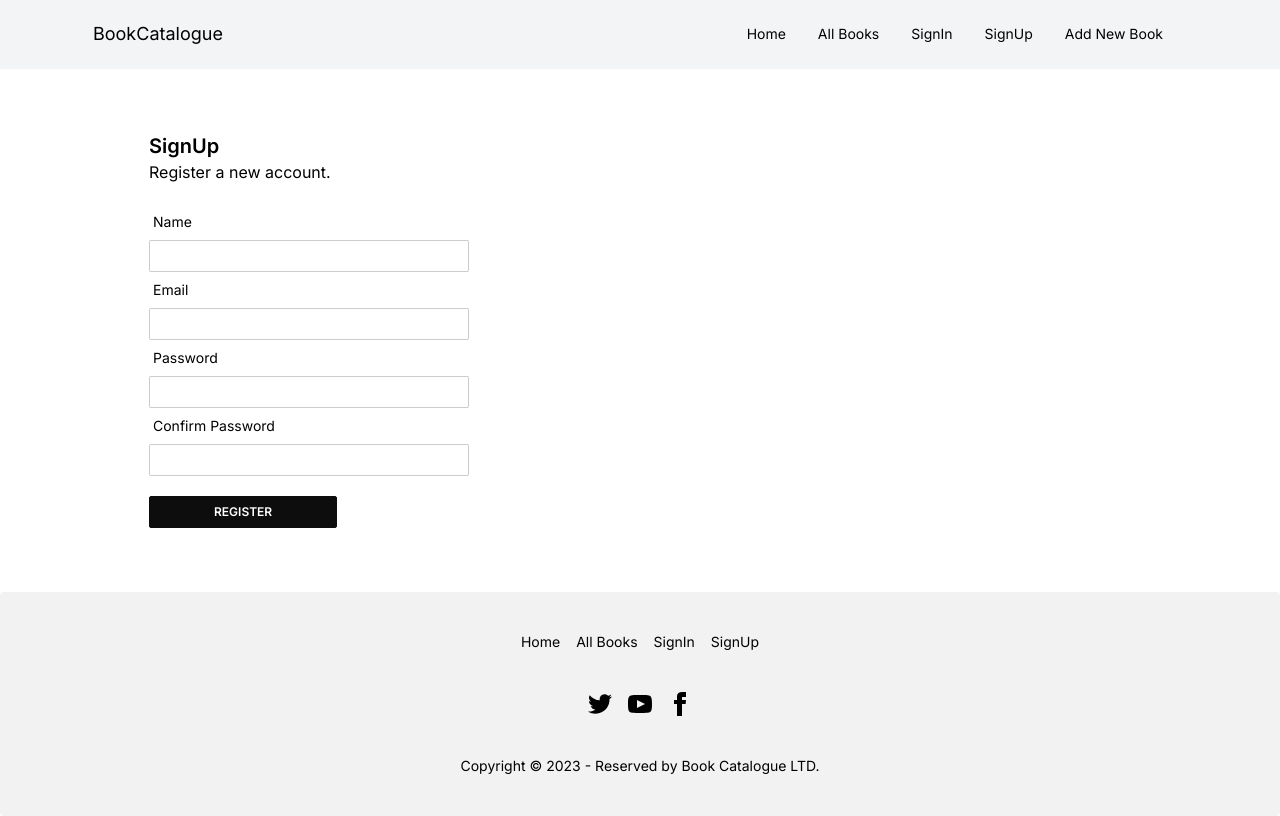
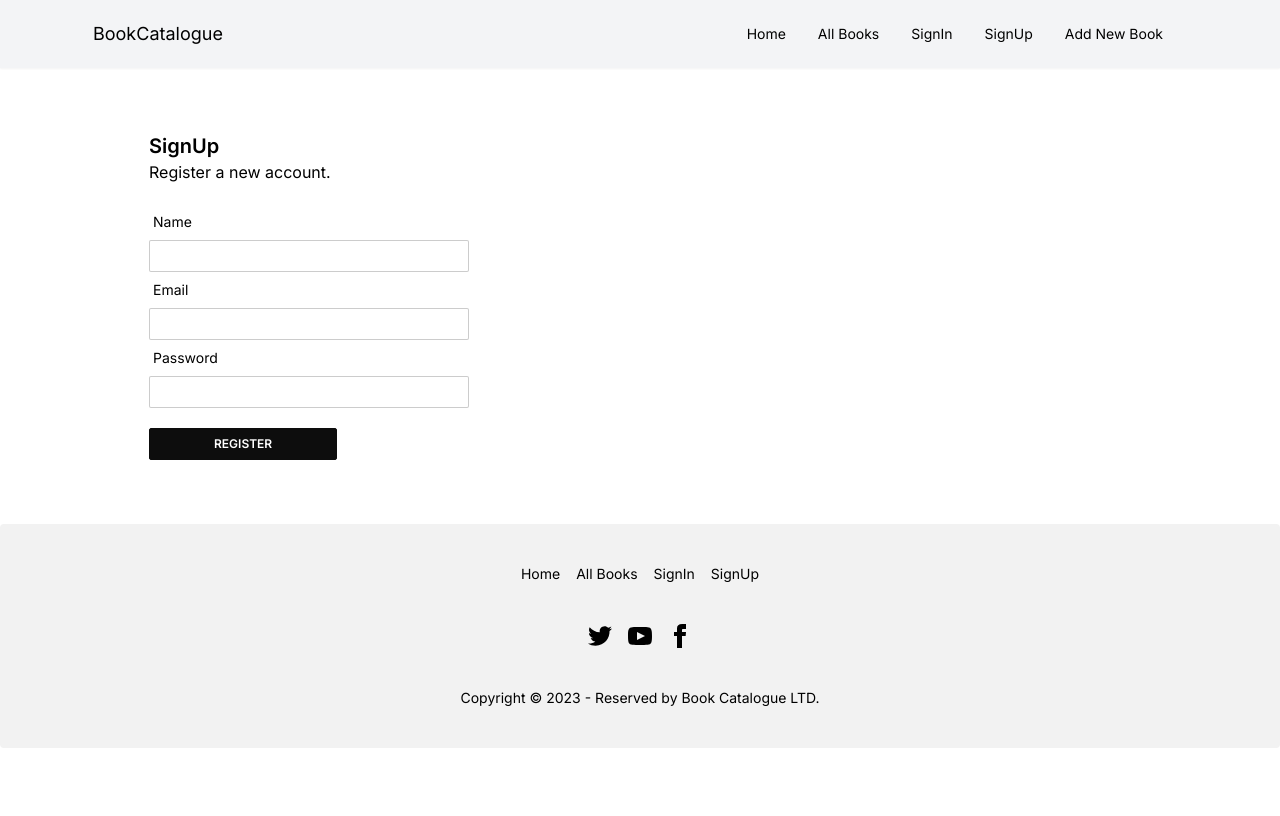
Before and after one commit to sifatullahsu/book-catalogue, a React (Vite) app: page /signup in a window 1280 px wide. Built offline with nearby package versions, Linux system fonts and the light colour scheme.

Commit message:
signup user

```diff
--- a/package.json
+++ b/package.json
@@ -13,6 +13,7 @@
     "@reduxjs/toolkit": "^1.9.5",
     "react": "^18.2.0",
     "react-dom": "^18.2.0",
+    "react-hot-toast": "^2.4.1",
     "react-icons": "^4.10.1",
     "react-redux": "^8.1.1",
     "react-router-dom": "^6.14.1"
--- a/src/layouts/Main.tsx
+++ b/src/layouts/Main.tsx
@@ -1,3 +1,4 @@
+import { Toaster } from "react-hot-toast";
 import { Outlet } from "react-router-dom";
 import Footer from "../components/Footer";
 import Header from "../components/Header";
@@ -14,6 +15,7 @@ const Main = () => {
       <Header />
       <Outlet />
       <Footer />
+      <Toaster />
     </>
   );
 };
--- a/src/pages/BookDetails.tsx
+++ b/src/pages/BookDetails.tsx
@@ -11,7 +11,7 @@ const BookDetails = () => {
   const { data, isLoading } = useGetBookQuery(id);
 
   const [isVisitor] = useState(true);
-  const [isAuthorized] = useState(true);
+  const [isAuthorized] = useState(false);
 
   if (isLoading) return <div>loading</div>;
 
@@ -31,20 +31,29 @@ const BookDetails = () => {
           <div className="text-sm font-medium my-5">
             <p>Genre: {book?.genre}</p>
             <p>
-              Publication Date:{" "}
+              Publication Date:
               {new Date(book?.publicationDate).toLocaleDateString()}
             </p>
           </div>
 
           <div>{book?.summery}</div>
           <div className="space-x-1 absolute top-10 right-5">
+            <button disabled={!isAuthorized}></button>
+            {isAuthorized ? (
               <Link
                 to={`/all-books/${id as string}/edit`}
+                className="btn btn-sm btn-ghost px-1 text-2xl "
+              >
+                <BiEdit />
+              </Link>
+            ) : (
+              <button
                 disabled={!isAuthorized}
                 className="btn btn-sm btn-ghost px-1 text-2xl "
               >
                 <BiEdit />
-            </Link>
+              </button>
+            )}
             <button
               disabled={!isAuthorized}
               className="btn btn-sm btn-ghost px-1 text-2xl "
--- a/src/pages/SignUp.tsx
+++ b/src/pages/SignUp.tsx
@@ -1,6 +1,37 @@
+/* eslint-disable @typescript-eslint/no-unsafe-argument */
+import { ChangeEvent } from "react";
+import { toast } from "react-hot-toast";
+import { useNavigate } from "react-router-dom";
+import { useSignUpUserMutation } from "../redux/features/user/userApi";
+
 const SignUp = () => {
+  const [signUpUser] = useSignUpUserMutation();
+  const navigate = useNavigate();
+
+  const handleSignUp = async (event: ChangeEvent<HTMLFormElement>) => {
+    event.preventDefault();
+    const form = event.target;
+
+    const data = {
+      name: form.fullname.value,
+      email: form.email.value,
+      password: form.password.value,
+    };
+
+    // eslint-disable-next-line @typescript-eslint/no-explicit-any
+    await signUpUser(data).then((data: any) => {
+      if (data?.data) {
+        toast.success("User SignUp Successfull. Please login.");
+        form.reset();
+        navigate("/signin");
+      } else if (data?.error) {
+        toast.error(data.error?.data?.message);
+      }
+    });
+  };
+
   return (
-    <>
+    <form onSubmit={handleSignUp}>
       <div className="container">
         <div className="p-5 md:p-8 lg:p-16">
           <div className="mb-5">
@@ -13,7 +44,7 @@ const SignUp = () => {
             </label>
             <input
               type="text"
-              name="name"
+              name="fullname"
               className="input input-sm input-bordered w-full max-w-xs"
             />
           </div>
@@ -37,22 +68,12 @@ const SignUp = () => {
               className="input input-sm input-bordered w-full max-w-xs"
             />
           </div>
-          <div className="form-control w-full max-w-xs">
-            <label className="label">
-              <span className="label-text">Confirm Password</span>
-            </label>
-            <input
-              type="password"
-              name="confirm_password"
-              className="input input-sm input-bordered w-full max-w-xs"
-            />
-          </div>
           <button className="btn btn-primary btn-sm text-xs px-16 mt-5">
             Register
           </button>
         </div>
       </div>
-    </>
+    </form>
   );
 };
 
--- a/src/redux/features/user/userApi.ts
+++ b/src/redux/features/user/userApi.ts
@@ -12,7 +12,15 @@ const userApi = api.injectEndpoints({
         body: data,
       }),
     }),
+    signUpUser: builder.mutation({
+      query: (data) => ({
+        url: `/api/v1/auth/signup`,
+        method: "POST",
+        body: data,
+      }),
+    }),
   }),
 });
 
-export const { useGetUserQuery, useUpdateUserMutation } = userApi;
+export const { useGetUserQuery, useUpdateUserMutation, useSignUpUserMutation } =
+  userApi;
```
Also changed, not shown: .eslintrc.cjs, 1 other file (tests, documents, lock files or other folders). Lines whose indentation alone changed are shown as unchanged.
